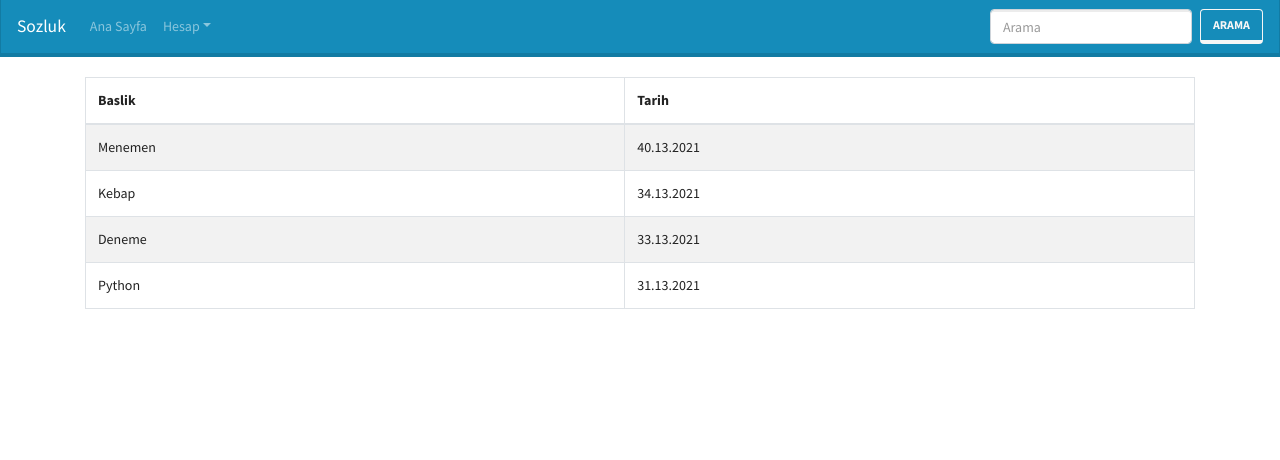
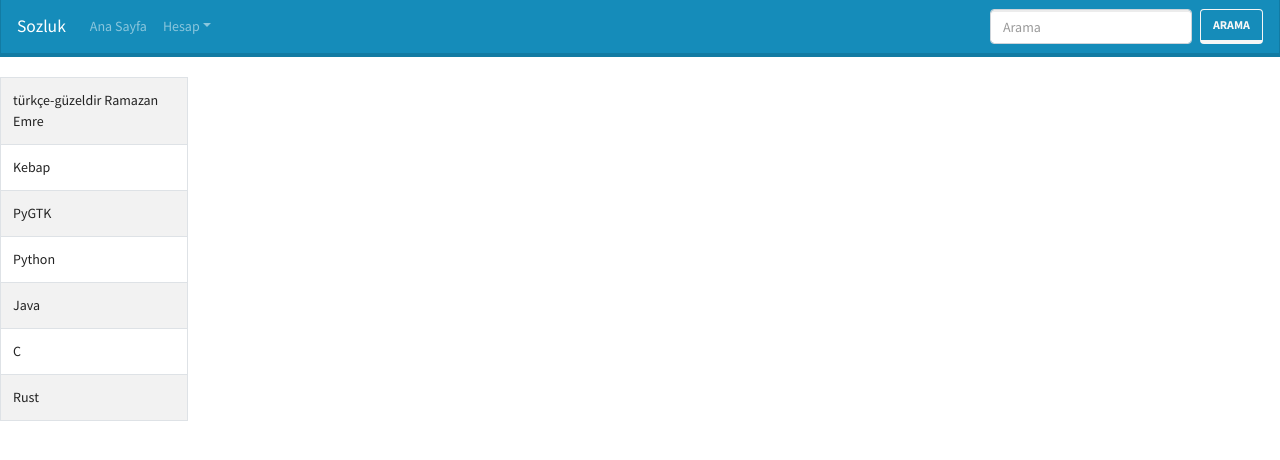
Before and after one commit to EkremDincel/Sozluk, a React (Create React App) app in the folder frontend/: page / in a window 1280 px wide. Shown: the top 460 px of the page. Built offline with nearby package versions, Linux system fonts and the light colour scheme.

Commit message:
URL Structure and design fixed

```diff
--- a/frontend/src/App.js
+++ b/frontend/src/App.js
@@ -18,17 +18,17 @@ import {
   FormControl,
   Container,
 } from 'react-bootstrap';
-import Home from './components/Home.jsx';
+import Home from './components/Home/Home.jsx';
 
 function App() {
   return (
     <Router>
         <Navbar bg="primary" expand="lg" variant='dark'>
-          <Navbar.Brand href="#home">Sozluk</Navbar.Brand>
+          <Navbar.Brand href="/">Sozluk</Navbar.Brand>
           <Navbar.Toggle aria-controls="basic-navbar-nav" />
           <Navbar.Collapse id="basic-navbar-nav">
             <Nav className="mr-auto">
-              <Nav.Link href="#">Ana Sayfa</Nav.Link>
+              <Nav.Link href="/">Ana Sayfa</Nav.Link>
               <NavDropdown title="Hesap" id="basic-nav-dropdown">
                 <NavDropdown.Item href="#action/3.1">Giris Yap</NavDropdown.Item>
                 <NavDropdown.Item href="#action/3.2">Kaydol</NavDropdown.Item>
@@ -42,7 +42,12 @@ function App() {
         </Navbar>
 
         <Switch>
-          <Route exact path="/" component={Home}/>
+          <Route exact path="/">
+            <Home opentopic={false}/>
+          </Route>
+          <Route path="/topics/:name">
+            <Home opentopic={true}/>
+          </Route>
         </Switch>
     </Router>
   );
--- a/frontend/src/components/Home.css
+++ /dev/null
@@ -1,3 +0,0 @@
-td {
-    cursor: pointer;
-}
--- a/frontend/src/components/Home.jsx
+++ /dev/null
@@ -1,64 +0,0 @@
-import {
-    Navbar,
-    Button,
-    Nav,
-    NavDropdown,
-    Form,
-    FormControl,
-    Table,
-    Container,
-} from 'react-bootstrap';
-import React from 'react';
-import './Home.css';
-
-var example_data = [
-    {
-      'id': 1,
-      'title': 'Menemen',
-      'date': '40.13.2021',
-    },
-    {
-        'id': 2,
-        'title': 'Kebap',
-        'date': '34.13.2021',
-    },
-    {
-        'id': 3,
-        'title': 'Deneme',
-        'date': '33.13.2021',
-    },
-    {
-        'id': 4,
-        'title': 'Python',
-        'date': '31.13.2021',
-    },
-];
-
-function generate_row(data) {
-    return (
-        <tr>
-            <td>{data.title}</td>
-            <td>{data.date}</td>
-        </tr>
-    )
-}
-
-export default function Home() {
-
-
-    return (
-        <Container>
-            <Table striped bordered hover>
-                <thead>
-                    <tr>
-                        <th>Baslik</th>
-                        <th>Tarih</th>
-                    </tr>
-                </thead>
-                <tbody>
-                    {example_data.map(generate_row)}
-                </tbody>
-            </Table>
-        </Container>
-    );
-}
--- /dev/null
+++ b/frontend/src/components/Home/Home.css
@@ -0,0 +1,7 @@
+td {
+    cursor: pointer;
+}
+
+.main {
+  margin-top: auto;
+}
--- /dev/null
+++ b/frontend/src/components/Home/Home.jsx
@@ -0,0 +1,58 @@
+import {
+    Navbar,
+    Button,
+    Nav,
+    NavDropdown,
+    Form,
+    FormControl,
+    Table,
+    Container,
+    Row,
+    Col,
+} from 'react-bootstrap';
+import React from 'react';
+import './Home.css';
+import TopicList from './TopicList.jsx';
+import TopicContent from './TopicContent.jsx';
+import {
+  useParams,
+  withRouter,
+} from 'react-router-dom';
+
+
+class Home extends React.Component {
+  render() {
+    return (
+      <div className='main'>
+        <Row>
+          <Col sm={2} className='border-1'>
+            <TopicList onClick={this.clicked}/>
+          </Col>
+
+          <Col sm={6}>
+            <TopicContent/>
+          </Col>
+        </Row>
+      </div>
+    );
+  }
+
+  clicked(title) {
+    var encoded = encodeURIComponent(title);
+    window.location.pathname = '/topics/' + encoded;
+
+  }
+
+  constructor(props) {
+    super(props);
+    if(props.opentopic) {
+      const { name } = this.props.match.params;
+      this.topic = name;
+    }
+    else {
+      this.topic = false;
+    }
+  }
+}
+
+export default withRouter(Home);
--- /dev/null
+++ b/frontend/src/components/Home/TopicContent.jsx
@@ -0,0 +1,26 @@
+import React from 'react';
+
+export default class TopicContent extends React.Component {
+  state = {
+    content: '',
+  };
+  render() {
+    return (
+      <React.Fragment>
+        {this.decoded}
+      </React.Fragment>
+    )
+  }
+
+  constructor(props) {
+    super(props);
+    var name = window.location.pathname.split('/')[2];
+    if(name==undefined){
+      var name = 'Merhaba!';
+    }
+    else{
+      this.decoded = decodeURIComponent(name);
+    }
+    console.log(name);
+  }
+}
--- /dev/null
+++ b/frontend/src/components/Home/TopicList.jsx
@@ -0,0 +1,73 @@
+import React from 'react';
+import {
+    Navbar,
+    Button,
+    Nav,
+    NavDropdown,
+    Form,
+    FormControl,
+    Table,
+    Container,
+    Row,
+    Col,
+} from 'react-bootstrap';
+
+var example_data = [
+    {
+      'id': 1,
+      'title': 'türkçe-güzeldir Ramazan Emre',
+      'date': '40.13.2021',
+    },
+    {
+        'id': 2,
+        'title': 'Kebap',
+        'date': '34.13.2021',
+    },
+    {
+        'id': 3,
+        'title': 'PyGTK',
+        'date': '33.13.2021',
+    },
+    {
+        'id': 4,
+        'title': 'Python',
+        'date': '31.13.2021',
+    },
+    {
+        'id': 5,
+        'title': 'Java',
+        'date': '31.13.2021',
+    },
+    {
+        'id': 6,
+        'title': 'C',
+        'date': '31.13.2021',
+    },
+    {
+        'id': 7,
+        'title': 'Rust',
+        'date': '31.13.2021',
+    },
+];
+
+function generate_row(data, onC) {
+
+    return (
+        <tr onClick={() => onC(data.title)}>
+            <td>{data.title}</td>
+        </tr>
+    )
+}
+
+
+export default class TopicList extends React.Component {
+  render() {
+    return (
+      <Table striped bordered hover>
+          <tbody>
+              {example_data.map((data) => generate_row(data, this.props.onClick))}
+          </tbody>
+      </Table>
+    )
+  }
+}
```
